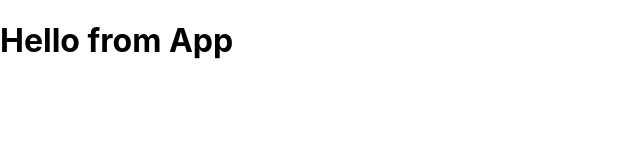
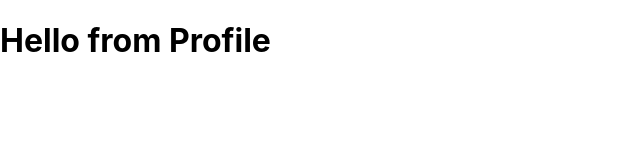
Before and after one commit to SalamanderCtesiphon/react-router-deployment-test, a React (Create React App) app: page /profile in a window 1280 px wide. Shown: the top 160 px of the page, without its empty margins (0-640 px from the left). Built offline with nearby package versions, Linux system fonts and the light colour scheme.

Commit message:
updated the files

```diff
--- /dev/null
+++ b/src/RouteSwitch.jsx
@@ -0,0 +1,17 @@
+import React from "react";
+import { BrowserRouter, Routes, Route } from "react-router-dom";
+import App from "./App";
+import Profile from "./Profile";
+
+const RouteSwitch = () => {
+  return (
+    <BrowserRouter>
+      <Routes>
+        <Route path="/" element={<App />} />
+        <Route path="/profile" element={<Profile />} />
+      </Routes>
+    </BrowserRouter>
+  );
+};
+
+export default RouteSwitch;
--- a/src/index.js
+++ b/src/index.js
@@ -1,12 +1,12 @@
 import React from 'react';
 import ReactDOM from 'react-dom/client';
 import './index.css';
-import App from './App';
+import RouteSwitch from './RouteSwitch';
 
 
 const root = ReactDOM.createRoot(document.getElementById('root'));
 root.render(
   <React.StrictMode>
-    <App />
+    <RouteSwitch />
   </React.StrictMode>
 );
```
